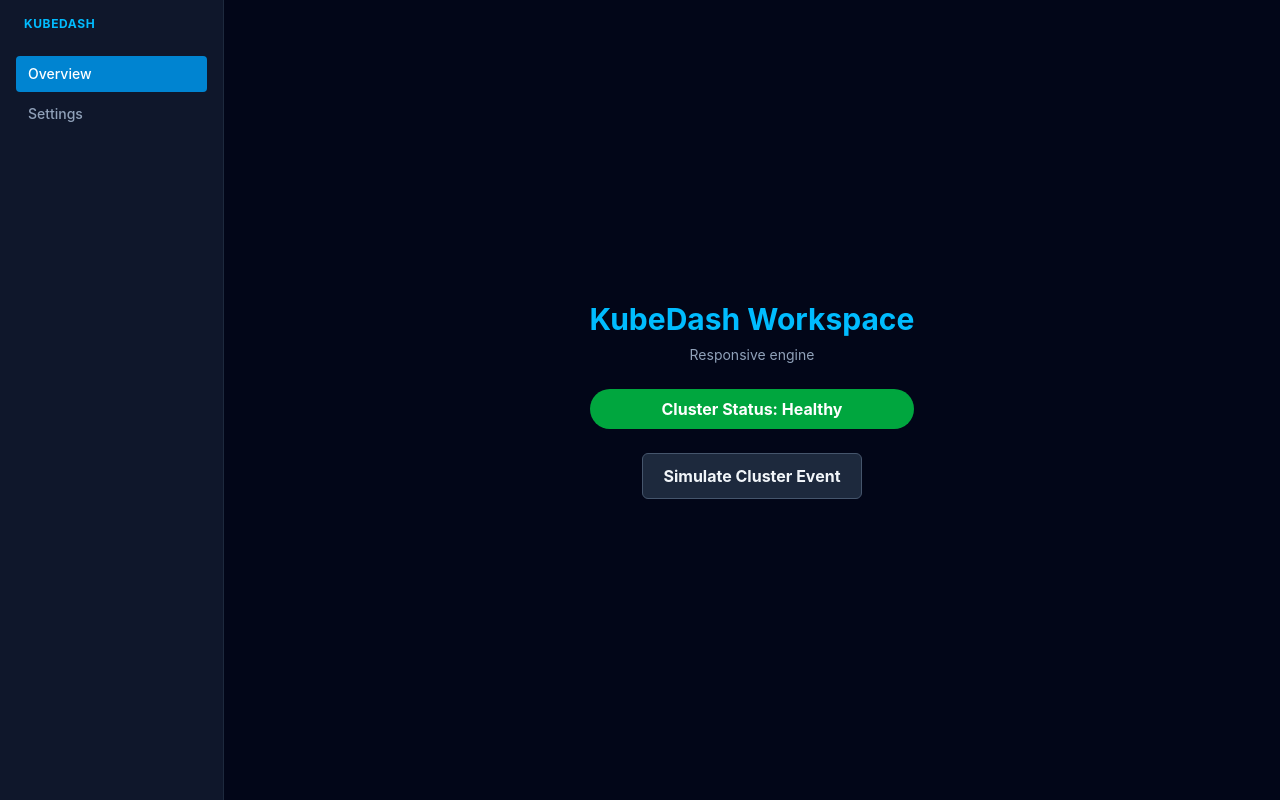
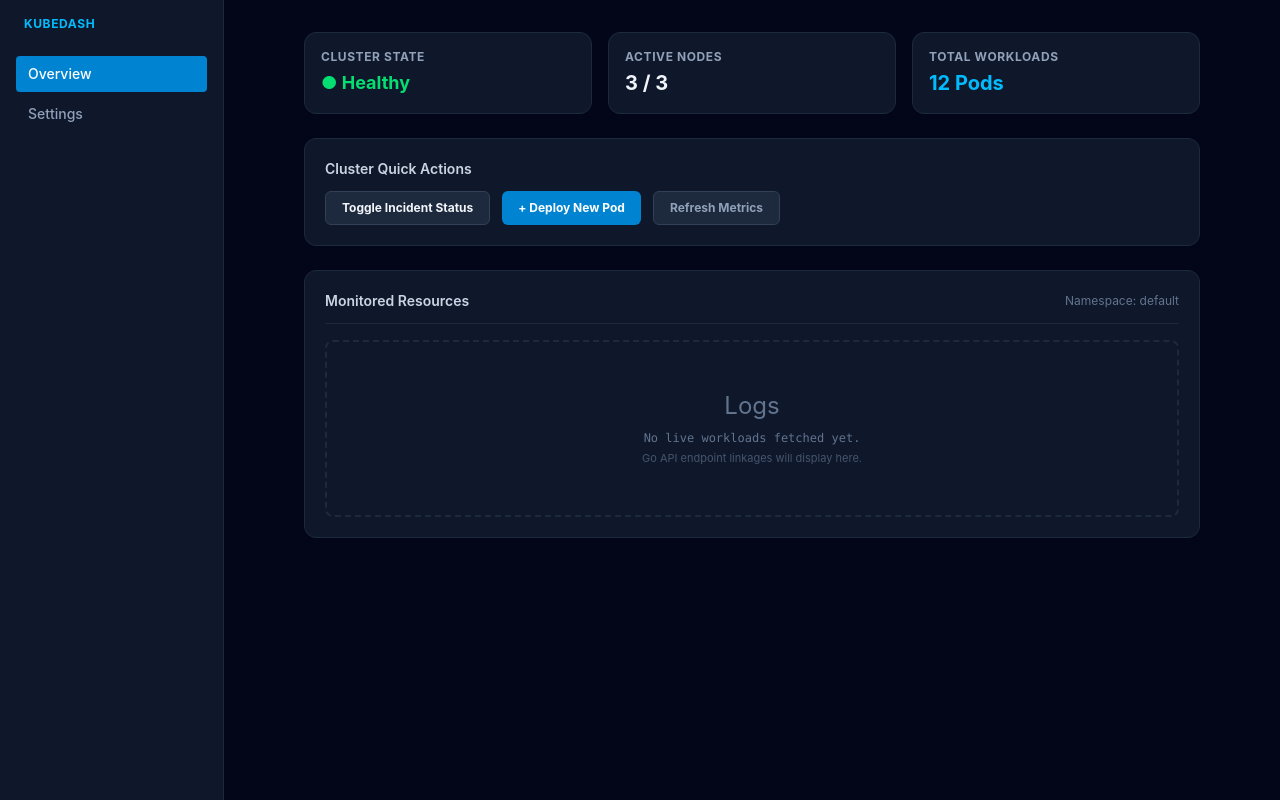
Before and after one commit to AndraCristiana07/KubeDash, a React app in the folder frontend/: page / in a window 1280 px wide. Built offline with nearby package versions, Linux system fonts and the light colour scheme.

Commit message:
added metrics row, action panel and logs container

```diff
--- a/frontend/src/App.tsx
+++ b/frontend/src/App.tsx
@@ -40,37 +40,97 @@ export default function App() {
         </div>
       </aside>
 
-      <main className="flex-1 p-8 flex flex-col items-center justify-center">
+      <main className="flex-1 overflow-y-auto p-8">
         {activeTab === "overview" ? (
-          <div className="text-center">
-            <h1 className="text-3xl font-bold text-sky-400 mb-2">
-              KubeDash Workspace
-            </h1>
-            <p className="text-slate-400 mb-6 text-sm">Responsive engine</p>
-
+          <div className="w-full max-w-4xl mx-auto space-y-6">
+            {/* metrics row */}
+            <div className="grid grid-cols-3 gap-4">
+              <div className="bg-slate-900 border border-slate-800 p-4 rounded-xl">
+                <div className="text-xs font-bold text-slate-400 uppercase tracking-wider">
+                  Cluster State
+                </div>
                 <div
-              className={` content-center px-4 py-2 rounded-full font-bold text-white mb-6 transition-colors duration-300 ${
-                status === "Healthy" ? "bg-green-600" : "bg-red-600"
-              }`}
+                  className={`text-lg font-bold mt-1 ${status === "Healthy" ? "text-green-400" : "text-red-400"}`}
                 >
-              Cluster Status: {status}
+                  ● {status}
+                </div>
+              </div>
+              <div className="bg-slate-900 border border-slate-800 p-4 rounded-xl">
+                <div className="text-xs font-bold text-slate-400 uppercase tracking-wider">
+                  Active Nodes
+                </div>
+                <div className="text-xl font-bold mt-1 text-slate-100">
+                  3 / 3
+                </div>
+              </div>
+              <div className="bg-slate-900 border border-slate-800 p-4 rounded-xl">
+                <div className="text-xs font-bold text-slate-400 uppercase tracking-wider">
+                  Total Workloads
+                </div>
+                <div className="text-xl font-bold mt-1 text-sky-400">
+                  12 Pods
+                </div>
+              </div>
             </div>
 
+            {/* action panel */}
+            <div className="bg-slate-900 border border-slate-800 p-5 rounded-xl">
+              <h3 className="text-sm font-semibold text-slate-300 mb-3">
+                Cluster Quick Actions
+              </h3>
+              <div className="flex flex-wrap gap-3">
                 <button
-              className=" content-center px-5 py-2.5 bg-slate-800 text-slate-100 border border-slate-600 rounded-md cursor-pointer font-bold transition-all hover:bg-slate-700 active:scale-98"
+                  className="px-4 py-2 text-xs font-bold bg-slate-800 border border-slate-700 hover:border-slate-500 rounded-md cursor-pointer transition-all active:scale-95"
                   onClick={() =>
                     setStatus((prev) =>
                       prev === "Healthy" ? "Degraded" : "Healthy",
                     )
                   }
                 >
-              Simulate Cluster Event
+                  Toggle Incident Status
                 </button>
+
+                <button className="px-4 py-2 text-xs font-bold bg-sky-600 hover:bg-sky-500 rounded-md cursor-pointer transition-all active:scale-95 text-white">
+                  + Deploy New Pod
+                </button>
+
+                <button className="px-4 py-2 text-xs font-bold bg-slate-800 border border-slate-700 hover:bg-slate-600 rounded-md cursor-pointer transition-all text-slate-400">
+                  Refresh Metrics
+                </button>
+              </div>
+            </div>
+
+            <div className="bg-slate-900 border border-slate-800 rounded-xl p-5">
+              <div className="flex justify-between items-center border-b border-slate-800 pb-3 mb-4">
+                <h3 className="text-sm font-semibold text-slate-300">
+                  Monitored Resources
+                </h3>
+                <span className="text-xs text-slate-500">
+                  Namespace: default
+                </span>
+              </div>
+
+              {/* logs container Placeholder */}
+              <div className="flex flex-col items-center justify-center py-12 border-2 border-dashed border-slate-800 rounded-lg text-slate-500">
+                <span className="text-2xl mb-2">Logs</span>
+                <p className="text-xs font-mono">
+                  No live workloads fetched yet.
+                </p>
+                <p className="text-[11px] text-slate-600 mt-1">
+                  Go API endpoint linkages will display here.
+                </p>
+              </div>
+            </div>
           </div>
         ) : (
           /* temp settings */
-          <div className="text-center text-slate-400 text-sm">
+          <div className="w-full max-w-4xl mx-auto bg-slate-900 border border-slate-800 rounded-xl p-6">
+            <h2 className="text-lg font-bold text-white mb-2">
+              Engine Settings
+            </h2>
+            <p className="text-xs text-slate-400 font-mono">
               Cluster configurations will go here.
+            </p>
           </div>
         )}
       </main>
```
Also changed, not shown: 1 other file (tests, documents, lock files or other folders). Lines whose indentation alone changed are shown as unchanged.
